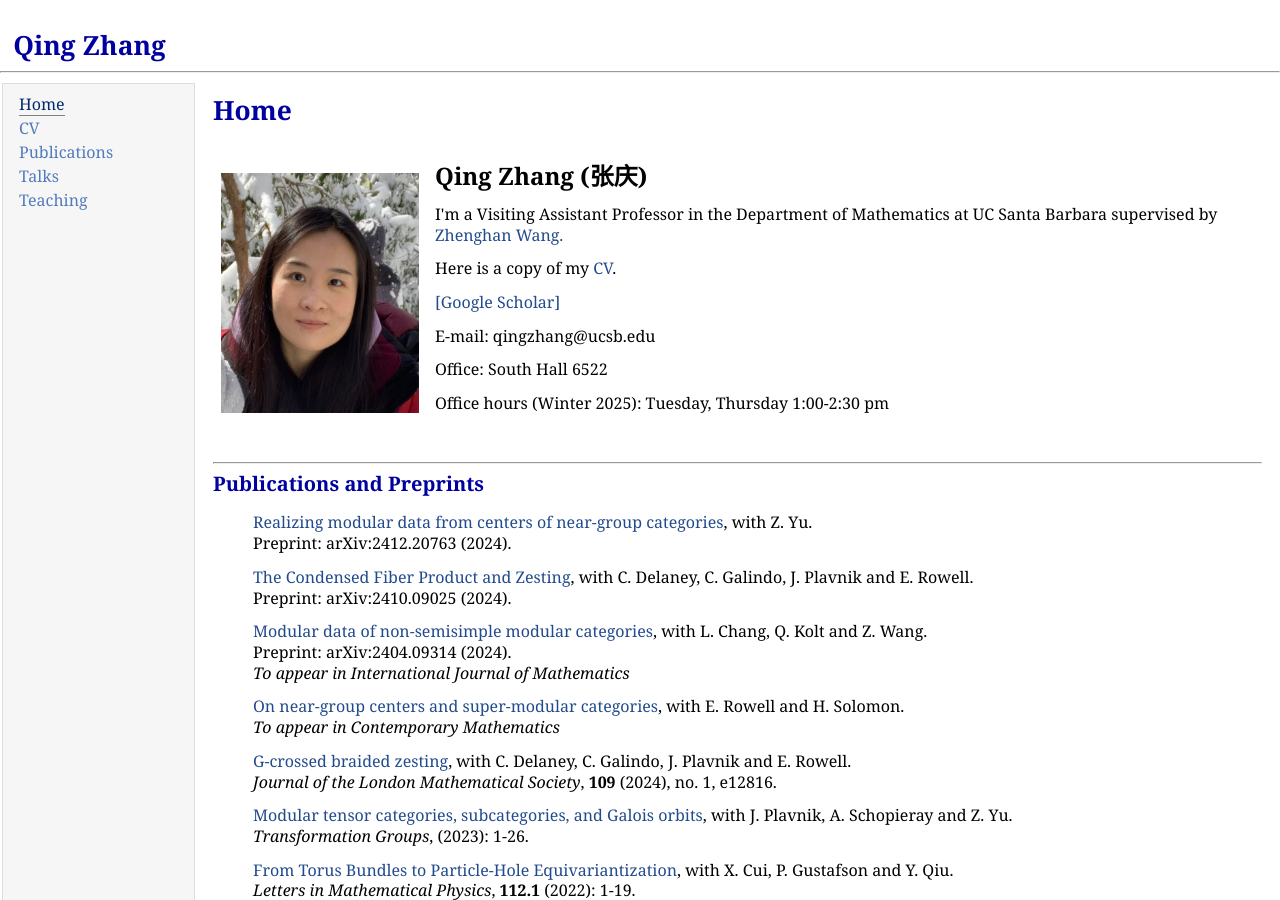
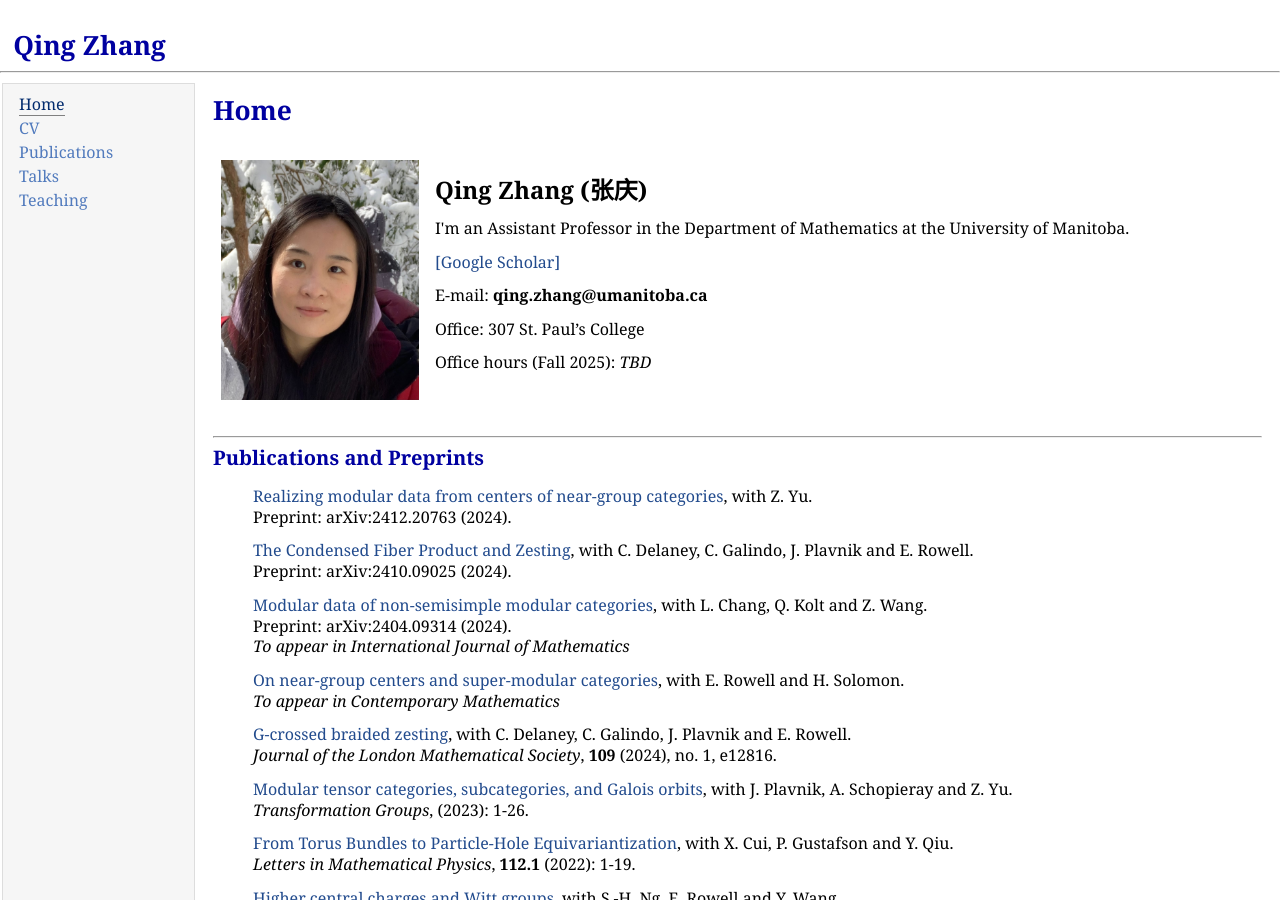
Before and after one commit to zhangqing2513/zhangqing2513.github.io, a Jekyll site: the page index.html, which Jekyll copies as it is, in a window 1280 px wide and 900 px high. Built offline with Jekyll 4.4.1, drawn with Linux system fonts in a browser that asks for light colours.

Commit message:
Update index.html

```diff
--- a/index.html
+++ b/index.html
@@ -32,15 +32,14 @@
         <a href="#edu">Education</a> ]</p>-->
 
 <table class="imgtable"><tr valign="center">
-    <td><img src="QZ.jpeg" width = '198', height='240' alt="Qing Zhang" /></td>
+    <td><img src="QZ.jpeg" width="198" height="240" alt="Qing Zhang" /></td>
     <td align="left">
         <p><span style="font-size: 150%"><b>Qing Zhang (张庆)</b></span></p>
-        <p>I'm a Visiting Assistant Professor in the Department of Mathematics at UC Santa Barbara supervised by <a href="https://web.math.ucsb.edu/~zhenghwa/">Zhenghan Wang.</a></p>
-        <p>Here is a copy of my <a href="https://zhangqing2513.github.io/CV.pdf">CV</a>.</p>
+        <p>I'm an Assistant Professor in the Department of Mathematics at the University of Manitoba.</p>
         <p><a href="https://scholar.google.com/citations?hl=en&user=Cwn6qJ4AAAAJ">[Google Scholar]</a></p>
-        <p>E-mail: qingzhang@ucsb.edu</p>
-        <p>Office: South Hall 6522</p>
-        <p>Office hours (Winter 2025): Tuesday, Thursday 1:00-2:30 pm</p>
+        <p>E-mail: <strong>qing.zhang@umanitoba.ca</strong></p>
+        <p>Office: 307 St. Paul’s College</p>
+        <p>Office hours (Fall 2025): <em>TBD</em></p>
     </td>
 </tr></table>
 
```
